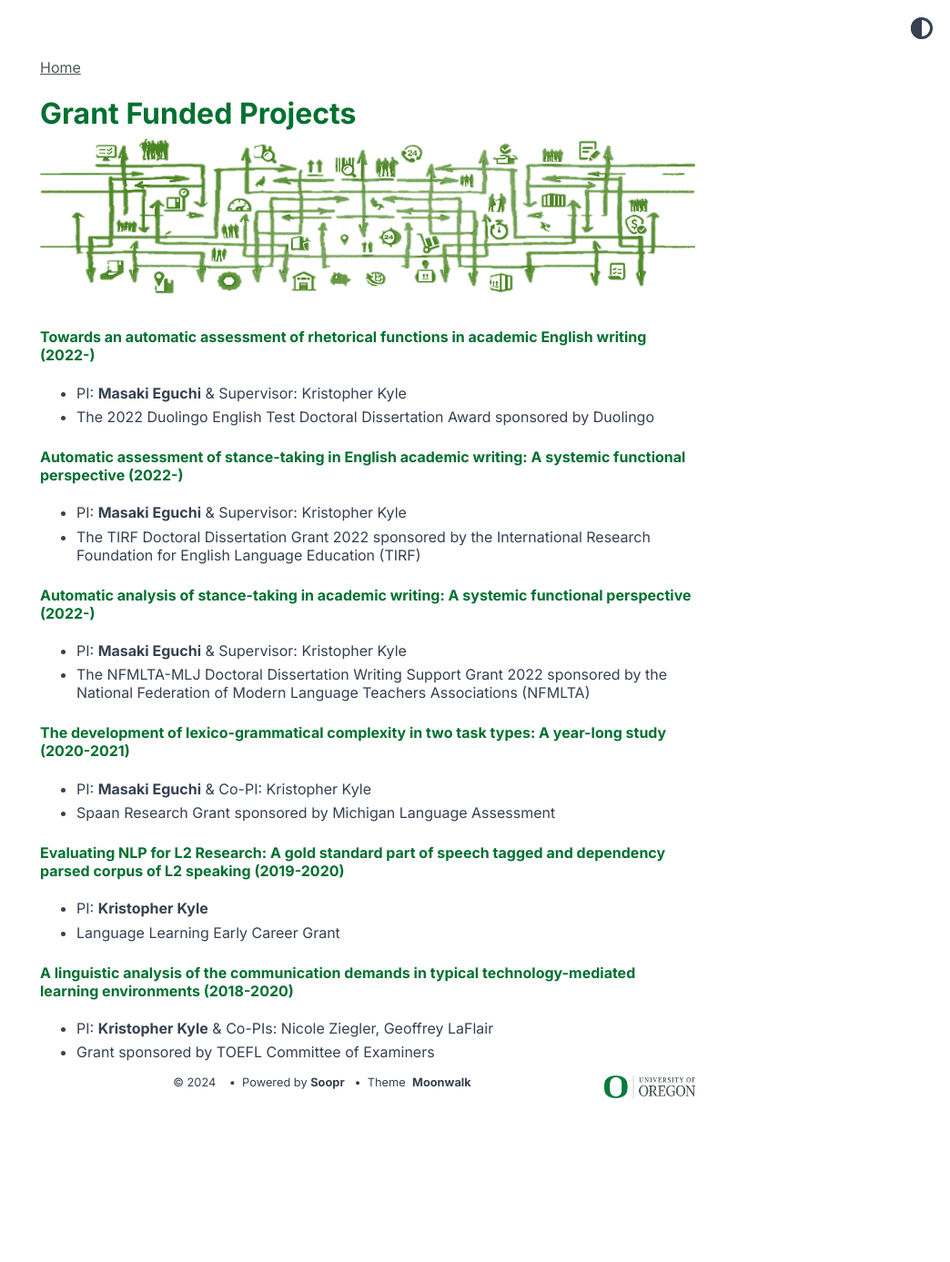
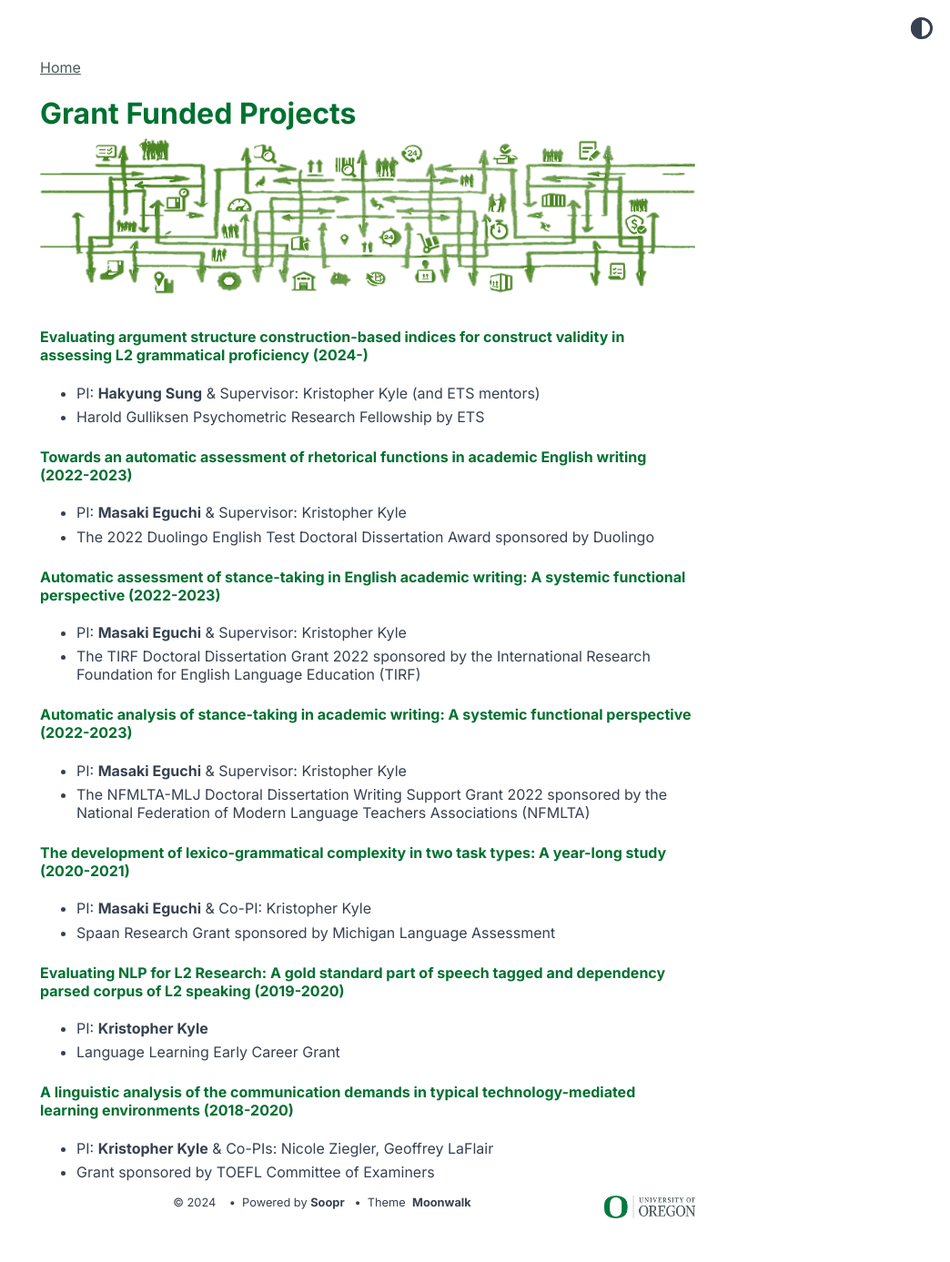
Before and after one commit to LCR-ADS-Lab/LCR-ADS-Home, a Jekyll site: the page built from docs/Grant Funded Projects.md, in a window 1280 px wide. Shown: the whole page at 91% size, without its empty margins (236-1280 px from the left). Built offline with Jekyll 4.4.1, drawn with Linux system fonts in a browser that asks for light colours; before the commit the page ends 1255 px from its top, so only the background shows below that.

Commit message:
Update Grant Funded Projects.md

```diff
--- a/docs/Grant Funded Projects.md
+++ b/docs/Grant Funded Projects.md
@@ -5,32 +5,30 @@ title: Grant Funded Projects
 
 <img src="images2/project-remove-b.png" style="width:3000px; height:200px; overflow:hidden;">
 
+#### Evaluating argument structure construction-based indices for construct validity in assessing L2 grammatical proficiency (2024-)
+  - PI: **Hakyung Sung** & Supervisor: Kristopher Kyle (and ETS mentors)
+  - Harold Gulliksen Psychometric Research Fellowship by ETS
 
-#### Towards an automatic assessment of rhetorical functions in academic English writing (2022-)
+#### Towards an automatic assessment of rhetorical functions in academic English writing (2022-2023)
   - PI: **Masaki Eguchi** & Supervisor: Kristopher Kyle
   - The 2022 Duolingo English Test Doctoral Dissertation Award sponsored by Duolingo
 
-
-#### Automatic assessment of stance-taking in English academic writing: A systemic functional perspective (2022-)
+#### Automatic assessment of stance-taking in English academic writing: A systemic functional perspective (2022-2023)
   - PI: **Masaki Eguchi** & Supervisor: Kristopher Kyle
   - The TIRF Doctoral Dissertation Grant 2022 sponsored by the International Research Foundation for English Language Education (TIRF)
 
-
-#### Automatic analysis of stance-taking in academic writing: A systemic functional perspective (2022-)
+#### Automatic analysis of stance-taking in academic writing: A systemic functional perspective (2022-2023)
   - PI: **Masaki Eguchi** & Supervisor: Kristopher Kyle
   - The NFMLTA-MLJ Doctoral Dissertation Writing Support Grant 2022 sponsored by the National Federation of Modern Language Teachers Associations (NFMLTA)
-
 
 #### The development of lexico-grammatical complexity in two task types: A year-long study (2020-2021)
   - PI: **Masaki Eguchi** & Co-PI: Kristopher Kyle
   - Spaan Research Grant sponsored by Michigan Language Assessment
 
-
 #### Evaluating NLP for L2 Research: A gold standard part of speech tagged and dependency parsed corpus of L2 speaking (2019-2020)
   - PI: **Kristopher Kyle**
   - Language Learning Early Career Grant
 
-
 #### A linguistic analysis of the communication demands in typical technology-mediated learning environments (2018-2020)
   - PI: **Kristopher Kyle** & Co-PIs: Nicole Ziegler, Geoffrey LaFlair
   - Grant sponsored by TOEFL Committee of Examiners
```
